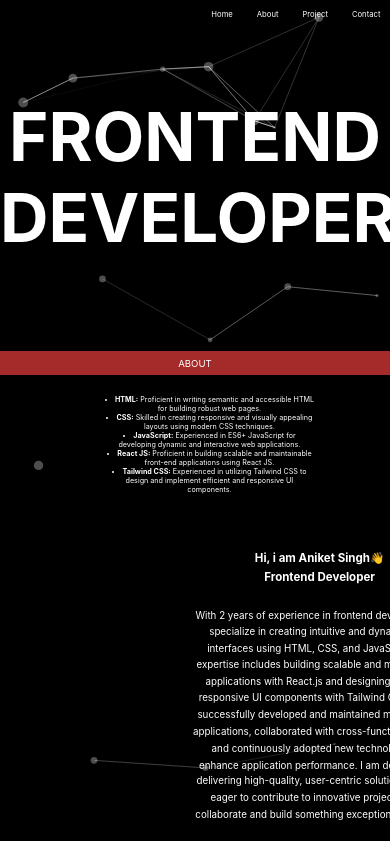
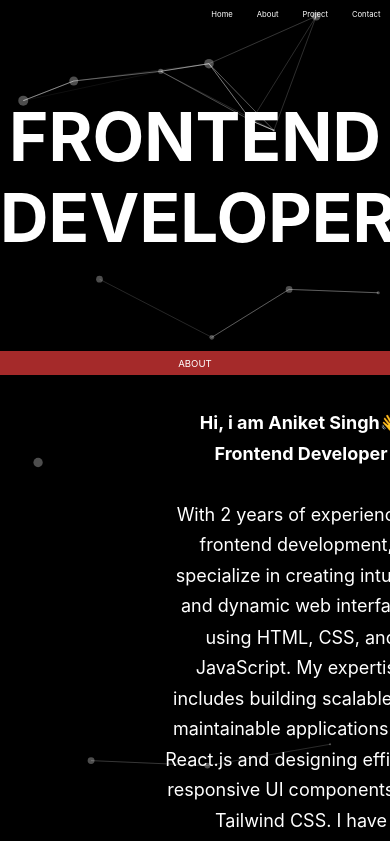
Before and after one commit to Aniketsingh1610/Portfolio, a React (Create React App) app: page / in a window 390 px wide. Shown: the top 841 px of the page. Built offline with nearby package versions, Linux system fonts and the light colour scheme.

Commit message:
media querry change

```diff
--- a/src/App.css
+++ b/src/App.css
@@ -58,15 +58,22 @@ html {
 
 
     .contentcontainer #content2{
-        margin-left: 100px;
+        margin-left: 130px;
+        font-size: 12px;
+        display: none;
         margin-top: 0;
+        margin-top: 100px;
         text-align: center;
-
     }
 
+    .content #name{
+       font-size: 15px;
+    }
     .contentcontainer #content1{
-        margin-left: 330px;
+        margin-left: 320px;
+        font-size: 15px;
         text-align: center;
+        margin-top: 100px
 
 
     }
--- a/src/component/css/Page2.css
+++ b/src/component/css/Page2.css
@@ -27,7 +27,7 @@
     gap: 5rem;
 }
 
-.content{
+.content_skills{
     border-radius: 2.0rem;
     padding: 2.0rem;
     margin-top: 7.0rem;
@@ -35,9 +35,19 @@
     height: 30rem;
     height: 30.0rem;
     width: 50.0rem;
-    /* background-color: rgb(239, 239, 239); */
     color: rgb(255, 255, 255);
 }
+.content_bio{
+    border-radius: 2.0rem;
+    padding: 2.0rem;
+    margin-top: 7.0rem;
+    font-size: 2rem;
+    height: 30rem;
+    height: 30.0rem;
+    width: 50.0rem;
+    color: rgb(255, 255, 255);
+}
+
 #content1{
     scale: 1.2;
     position: relative;
```
